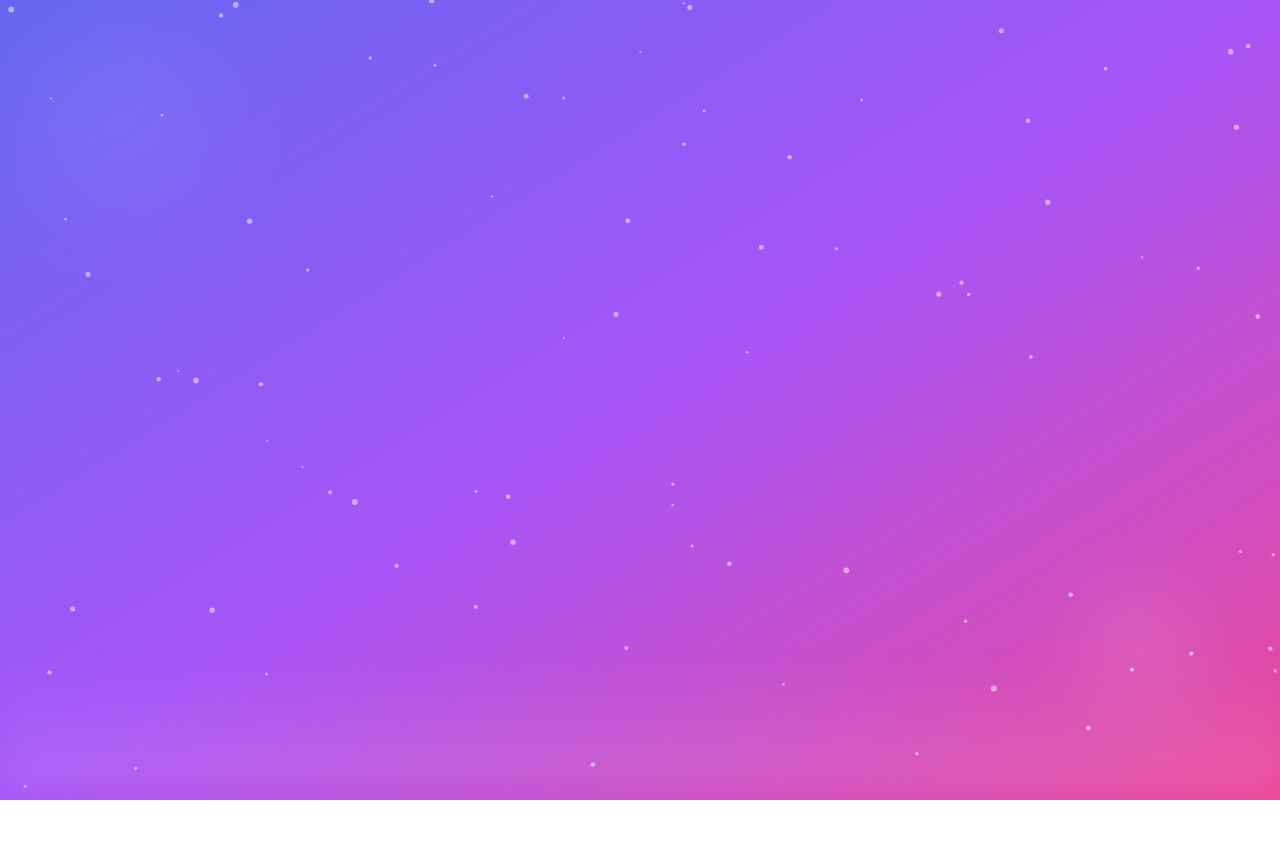
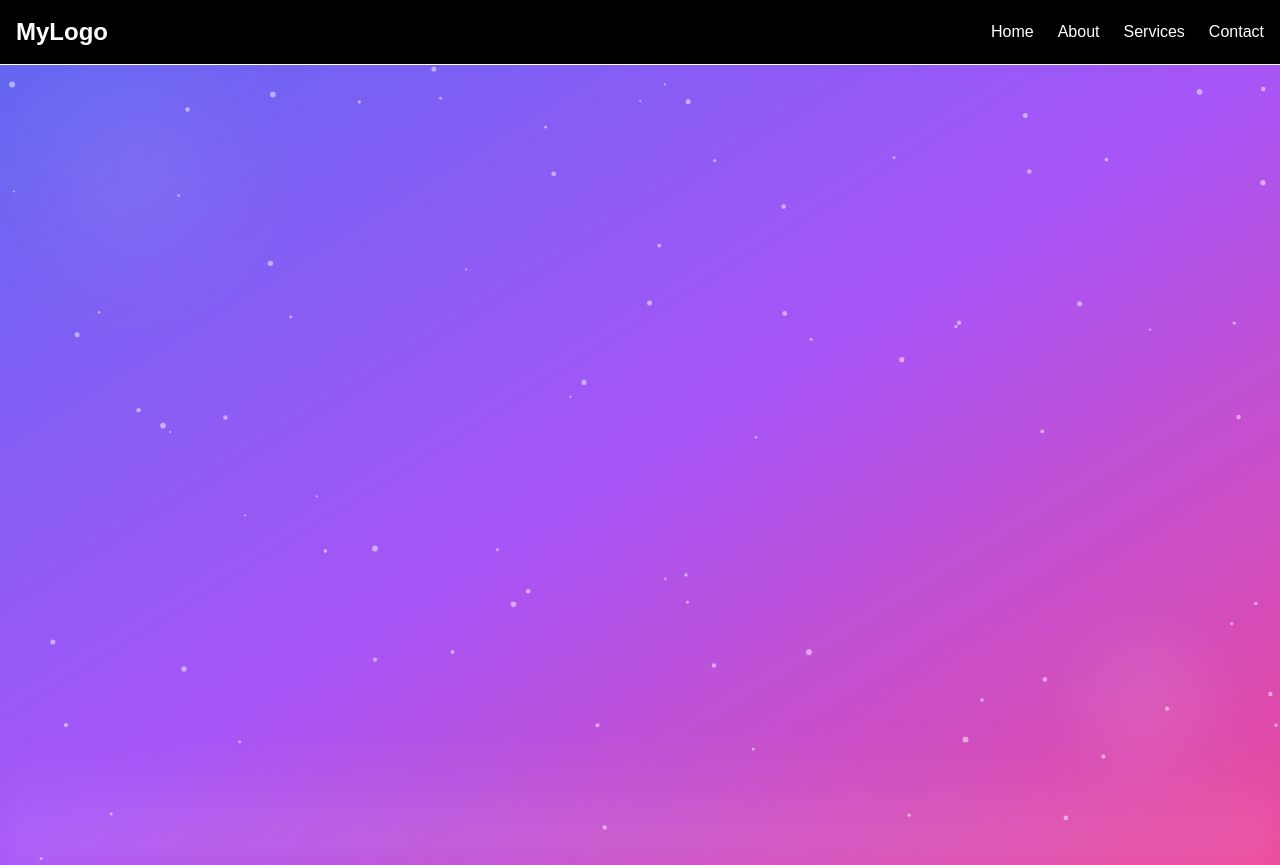
Before and after one commit to xytrixsolutions/xytrixsolutions, a Next.js app: page / in a window 1280 px wide. Before the commit the page ends 800 px from the top, so only its background shows below. Built offline with nearby package versions, Linux system fonts and the light colour scheme.

Commit message:
sample code

```diff
--- a/package.json
+++ b/package.json
@@ -17,13 +17,13 @@
     "react-icons": "^5.3.0"
   },
   "devDependencies": {
-    "@types/node": "^20",
-    "@types/react": "^18",
+    "@types/node": "20.17.31",
+    "@types/react": "18.3.20",
     "@types/react-dom": "^18",
     "eslint": "^8",
     "eslint-config-next": "15.0.3",
     "postcss": "^8",
     "tailwindcss": "^3.4.1",
-    "typescript": "^5"
+    "typescript": "5.8.3"
   }
 }
--- a/src/app/page.tsx
+++ b/src/app/page.tsx
@@ -1,13 +1,12 @@
-import Navbar from '@/components/Navbar';
-import AnimatedBackground from '../components/AnimatedBackground'
-import Header from '@/components/Navbar';
+import Navbar from "@/components/Navbar";
+import AnimatedBackground from "../components/AnimatedBackground";
+import Header from "@/components/Navbar";
 
 export default function Home() {
   return (
-   <main>
-    {/* <Header /> */}
-    <AnimatedBackground />
-
-   </main>
+    <main>
+      <Header />
+      <AnimatedBackground />
+    </main>
   );
 }
```
Also changed, not shown: 2 other files (tests, documents, lock files or other folders).
